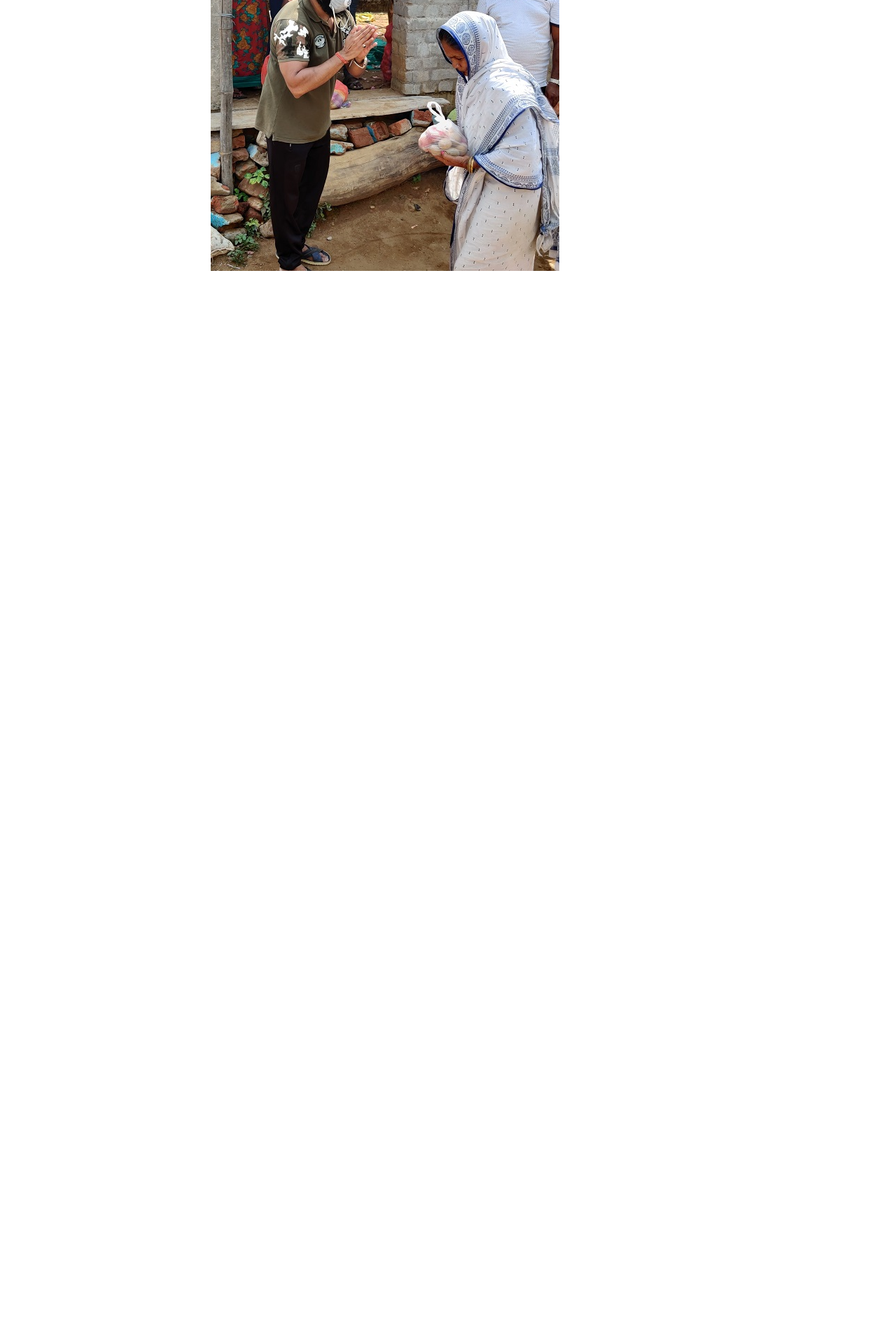
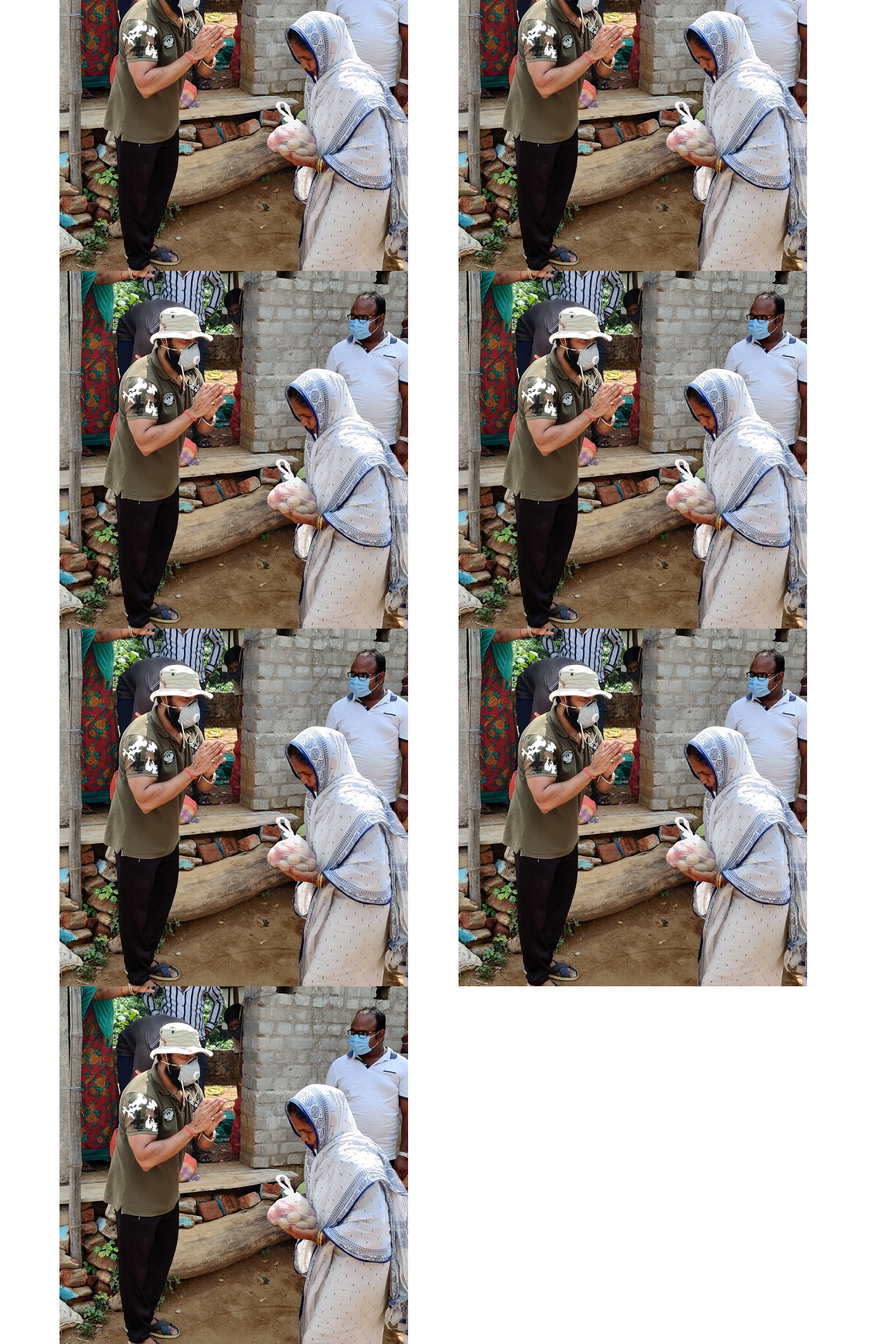
Before and after one commit to Trend20/ReactTask, a React (Create React App) app: page / in a window 1280 px wide. Shown: the part 5813-7733 px from the top of the page at 70% size. Before the commit the page ends 6200 px from the top, so only its background shows below. Built offline with nearby package versions, Linux system fonts and the light colour scheme.

Commit message:
iamge-render

```diff
--- a/src/components/works/Works.js
+++ b/src/components/works/Works.js
@@ -21,22 +21,22 @@ class Works extends Component {
                         <img src={colImage} />
                     </div>
                     <div className="col-sm">
-
+                     <img src={colImage} />
                     </div>
                     <div className="col-sm">
-
+                    <img src={colImage} />
                     </div>
                     <div className="col-sm">
-
+                    <img src={colImage} />
                     </div>
                     <div className="col-sm">
-
+                    <img src={colImage} />
                     </div>
                     <div className="col-sm">
-
+                    <img src={colImage} />
                     </div>
                     <div className="col-sm">
-
+                    <img src={colImage} />
                     </div>
                 </div>
             </div>
```
